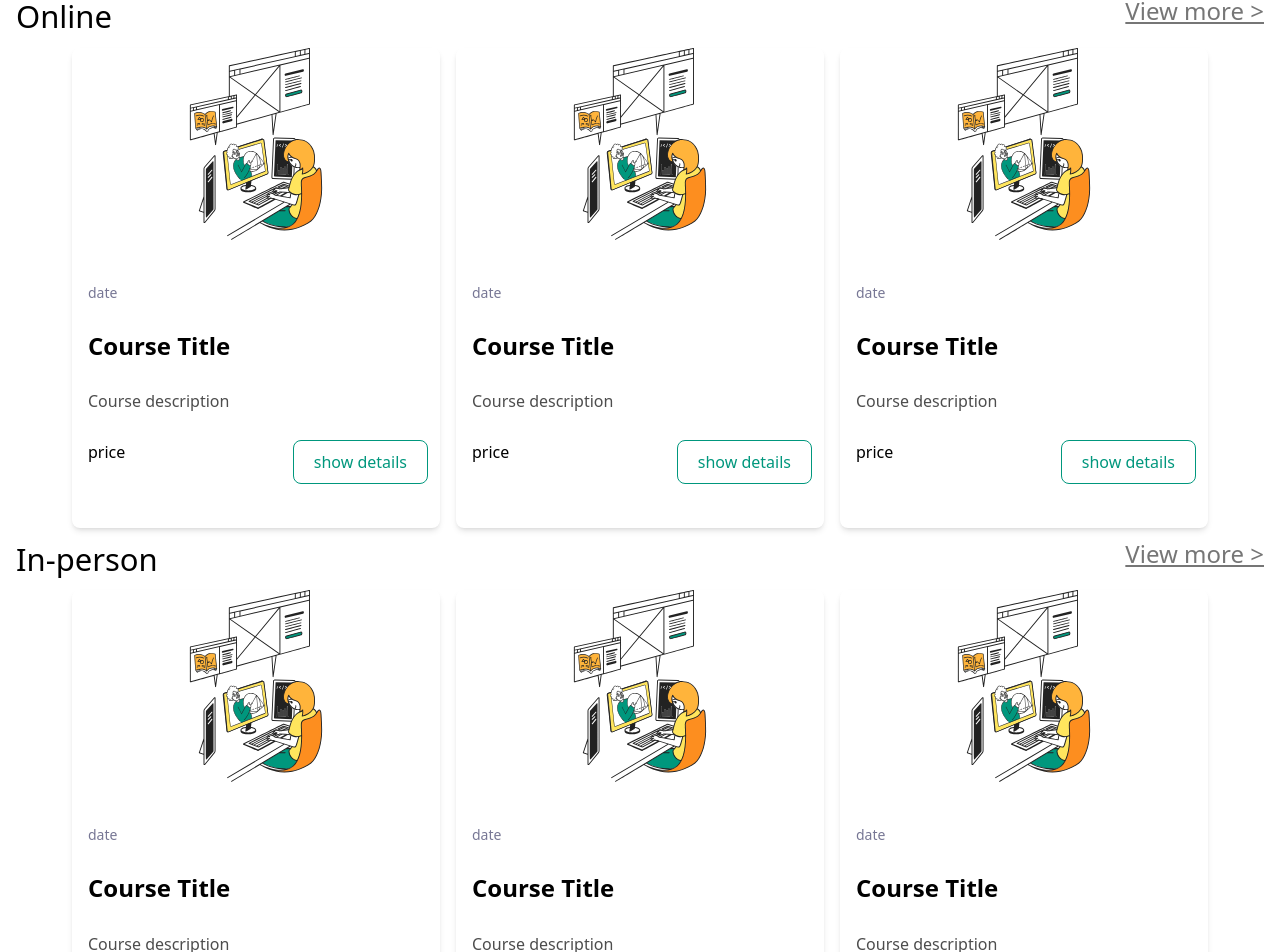
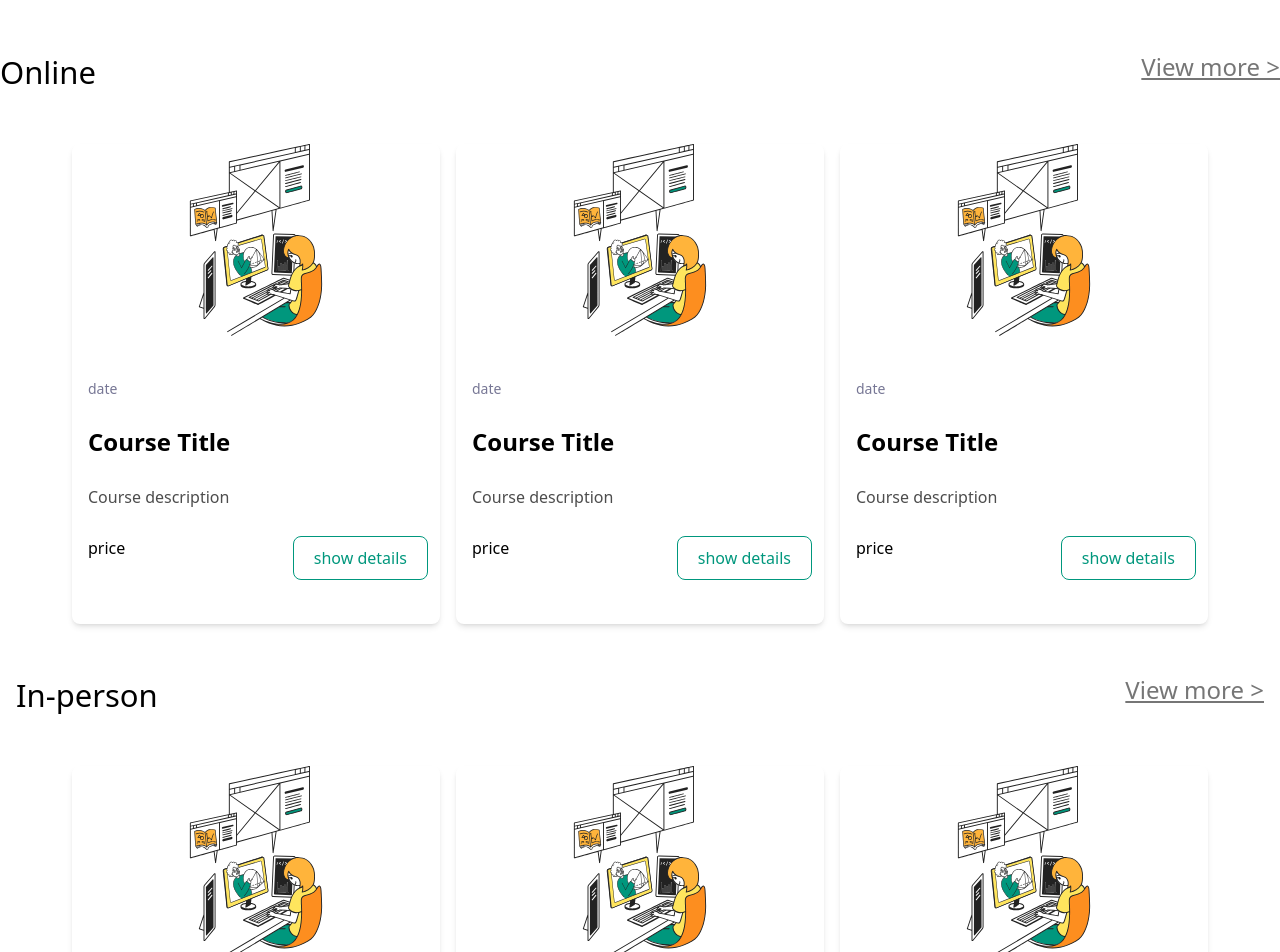
Before and after one commit to Abdousa23/Edu-plus, a Next.js app in the folder frontend/: page / in a window 1280 px wide. Shown: the part 3689-4641 px from the top of the page. Built offline with nearby package versions, Linux system fonts and the light colour scheme; no server answers.

Commit message:
Update Section6.tsx

```diff
--- a/frontend/app/_components/_landingComponents/Section6.tsx
+++ b/frontend/app/_components/_landingComponents/Section6.tsx
@@ -3,14 +3,14 @@ import React from 'react'
 import CourseCard from '../CourseCard'
 export default function Section6() {
     return (
-        <section className='container mx-auto'>
-            <h1 className='font-semibold text-[43px] my-8 max-md:text-center'>Best <span className='text-green+'>recommended courses</span></h1>
+                   <section className='container mx-auto my-20'>
+                <h1 className='font-semibold text-[43px] mb-10 mt-20 max-md:text-center  '>Best <span className='text-green+'>recommended courses</span></h1>
                 <section>
-                <div className='flex justify-between mx-4'>
+                    <div className='flex justify-between '>
                         <h3 className='font-medium text-[31px]'>Online</h3>
                         <Link href={'/'} className='font-medium text-[24px] text-[#767676] underline'>View more &gt; </Link>
                     </div>
-                <div className='flex flex-wrap justify-center'>
+                    <div className='flex flex-wrap justify-center my-10'>
                     <CourseCard />
                     <CourseCard />
                     <CourseCard />
@@ -21,7 +21,7 @@ export default function Section6() {
                         <h3 className='font-medium text-[31px]'>In-person</h3>
                         <Link href={'/'} className='font-medium text-[24px] text-[#767676] underline'>View more &gt; </Link>
                     </div>
-                <div className='flex flex-wrap justify-center'>
+                    <div className='flex flex-wrap justify-center my-10'>
                     <CourseCard />
                     <CourseCard />
                     <CourseCard />
```
Lines whose indentation alone changed are shown as unchanged.
